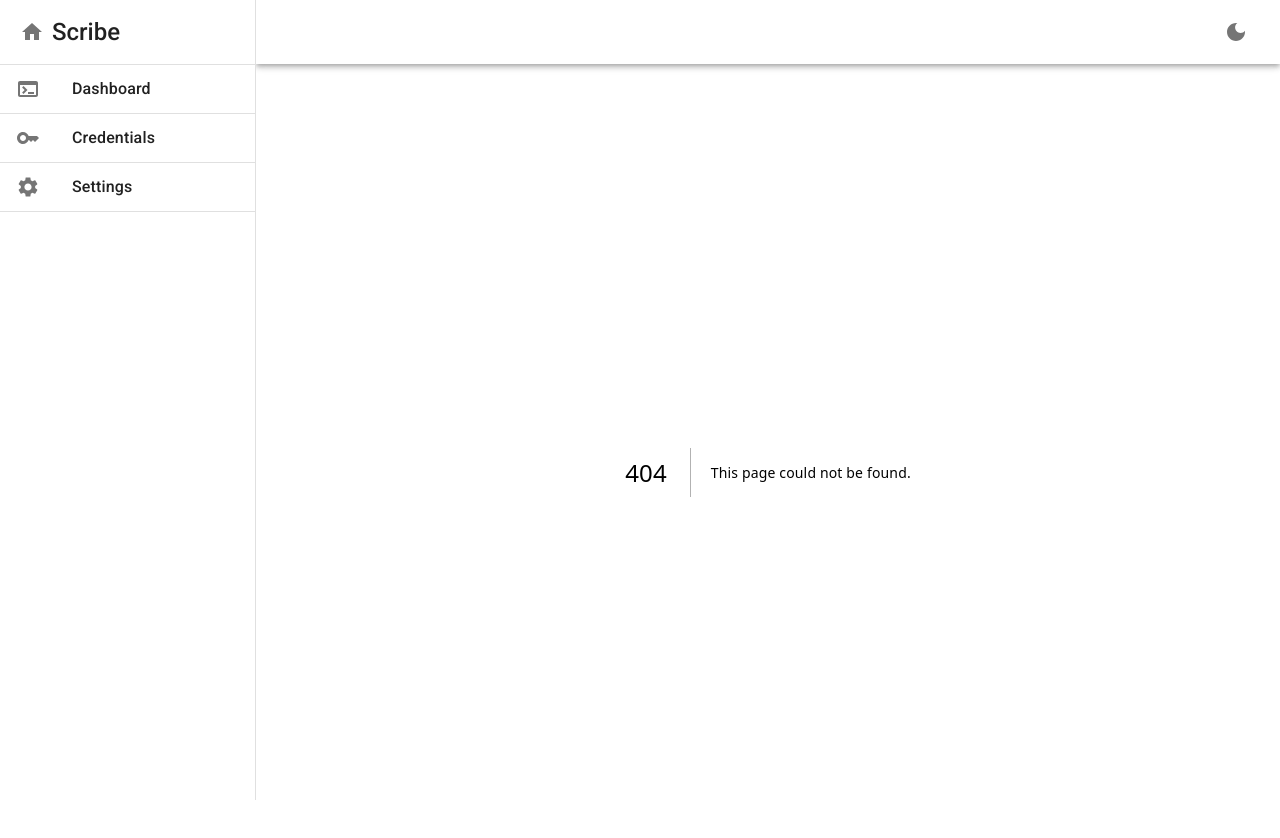
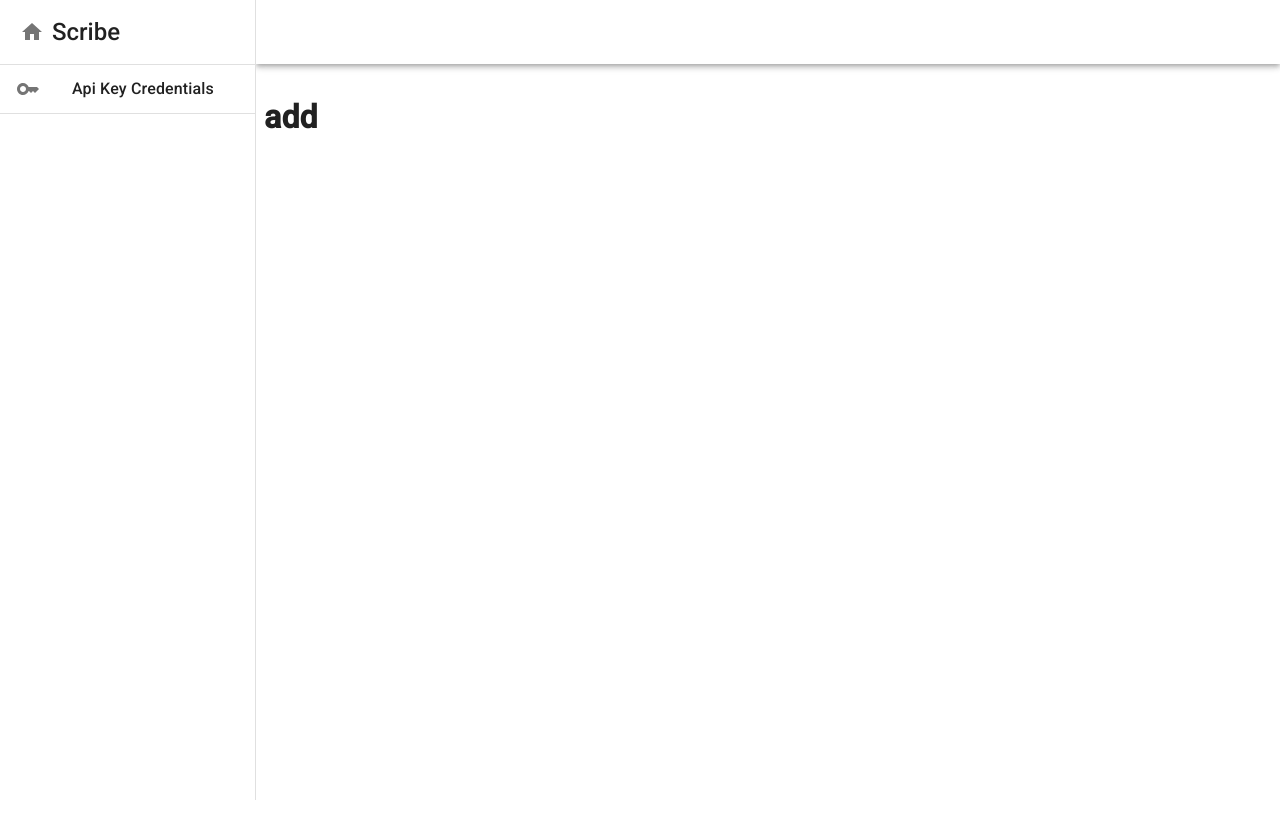
Before and after one commit to panalexeu/scribe_rag, a Next.js app in the folder scribe_ui/: page /api-key/add in a window 1280 px wide. Before the commit this address had no page. Shown: the top 838 px of the page. After the commit the page ends 800 px from the top, so only its background shows below. Built offline with nearby package versions, Linux system fonts and the light colour scheme.

Commit message:
trying to remember what I did here ...

```diff
--- /dev/null
+++ b/scribe_ui/src/app/api-key/add/page.tsx
@@ -0,0 +1,3 @@
+export default function Page() {
+    return <h1>add</h1>
+}
--- /dev/null
+++ b/scribe_ui/src/app/api-key/page.tsx
@@ -0,0 +1,3 @@
+export default function Page() {
+    return <h1>api-key</h1>
+}
--- a/scribe_ui/src/app/components/NavList.tsx
+++ b/scribe_ui/src/app/components/NavList.tsx
@@ -1,3 +1,5 @@
+'use client';
+
 import {
     List,
     ListItem,
@@ -6,9 +8,7 @@ import {
     ListItemText,
     Divider
 } from '@mui/material';
-import SettingsIcon from "@mui/icons-material/Settings";
 import KeyIcon from "@mui/icons-material/Key";
-import TerminalIcon from '@mui/icons-material/Terminal';
 import { useRouter } from 'next/navigation';
 
 export default function NavList() {
@@ -16,48 +16,17 @@ export default function NavList() {
 
     return (
         <List disablePadding={true}>
-
-            {/* DASHBOARD */}
-            <ListItem disablePadding={true}>
-                <ListItemButton
-                    onClick = {
-                        () => router.push('/dashboard')
-                    }
-                >
-                    <ListItemIcon>
-                        <TerminalIcon/>
-                    </ListItemIcon>
-                    <ListItemText primary={"Dashboard"}/>
-                </ListItemButton>
-            </ListItem>
-            <Divider/>
-
             {/* CREDERNTIALS */}
             <ListItem disablePadding={true}>
                 <ListItemButton
                     onClick = {
-                        () => router.push('/credentials')
+                        () => router.push('api-key')
                     }
                 >
                     <ListItemIcon>
                         <KeyIcon/>
                     </ListItemIcon>
-                    <ListItemText primary={"Credentials"}/>
-                </ListItemButton>
-            </ListItem>
-            <Divider/>
-
-            {/* SETTINGS */}
-            <ListItem disablePadding={true}>
-                <ListItemButton
-                    onClick = {
-                        () => router.push('/settings')
-                    }
-                >
-                    <ListItemIcon>
-                        <SettingsIcon/>
-                    </ListItemIcon>
-                    <ListItemText primary={"Settings"}/>
+                    <ListItemText primary={"Api Key Credentials"}/>
                 </ListItemButton>
             </ListItem>
             <Divider/>
--- a/scribe_ui/src/app/layout.tsx
+++ b/scribe_ui/src/app/layout.tsx
@@ -1,29 +1,17 @@
-"use client";
-
-import {useState} from "react";
 import '@fontsource/roboto/500.css'; // default font for whole app
 import {
     CssBaseline,
-    Toolbar,
     AppBar,
-    ThemeProvider,
-    IconButton,
     Drawer,
     Box,
-    Tooltip
-
+    Toolbar
 } from '@mui/material';
-import DarkModeIcon from '@mui/icons-material/DarkMode';
-import LightModeIcon from '@mui/icons-material/LightMode';
-
-import {darkTheme, lightTheme} from "./theme";
 import NavList from './components/NavList';
 import Logo from './components/Logo';
 
 export default function RootLayout(
     {children}: { children: React.ReactNode }
 ) {
-    const [themeMode, setThemeMode] = useState(lightTheme);
     const drawerWidth = 256;
 
     return (
@@ -34,7 +22,6 @@ export default function RootLayout(
         </head>
 
         <body>
-        <ThemeProvider theme={themeMode}>
             <CssBaseline>
                 {/*APP_BAR*/}
                 <AppBar
@@ -45,15 +32,9 @@ export default function RootLayout(
                         ml: `${drawerWidth}px`
                     }}
                 >
-                    <Toolbar>
-                        <Tooltip title={'Change theme'}>
-                            <IconButton  sx={{marginLeft: 'auto'}}
-                                        onClick={() => themeMode === lightTheme ? setThemeMode(darkTheme) : setThemeMode(lightTheme)}
-                            >
-                                {themeMode === lightTheme ? <DarkModeIcon/> : <LightModeIcon/>}
-                            </IconButton>
-                        </Tooltip>
-                    </Toolbar>
+
+                <Toolbar/>
+
                 </AppBar>
 
                 {/*DRAWER*/}
@@ -81,7 +62,6 @@ export default function RootLayout(
                     {children}
                 </Box>
             </CssBaseline>
-        </ThemeProvider>
         </body>
         </html>
     );
```
Also changed, not shown: scribe_ui/src/app/components/Logo.tsx (+4 -3 lines), scribe_ui/src/app/credentials/page.tsx (deleted, +0 -7 lines).
